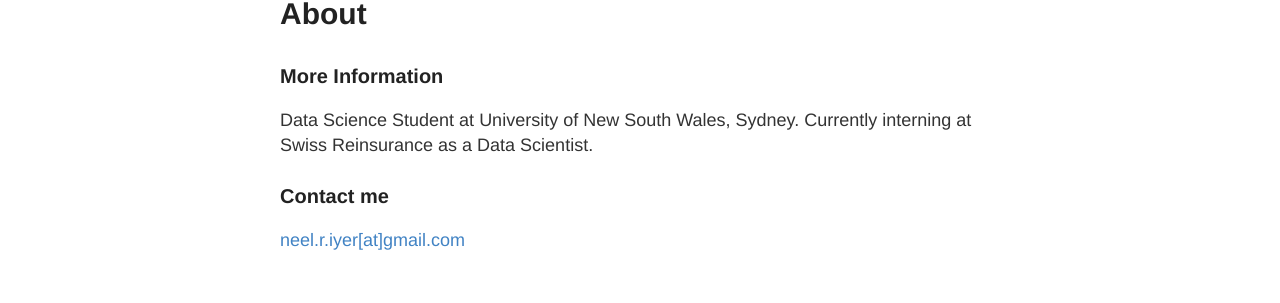
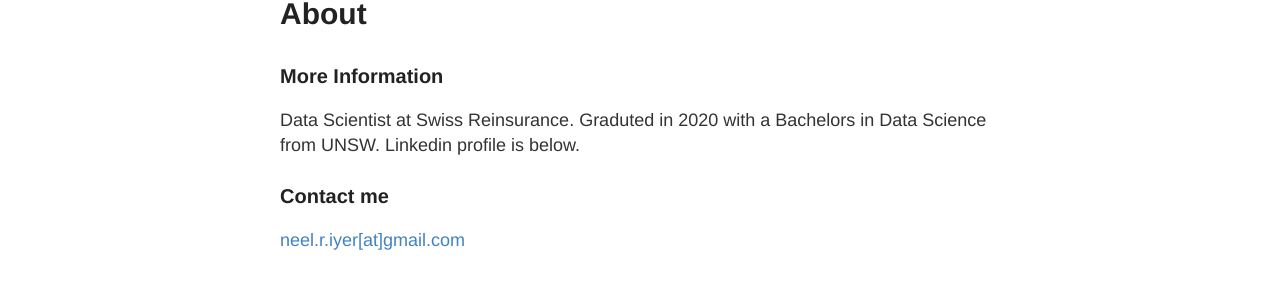
Before and after one commit to neelriyer/neelriyer.github.io, a Jekyll site: the page built from about.md, in a window 1280 px wide. Shown: the part 216-519 px from the top of the page. Built offline with Jekyll 4.4.1, drawn with Linux system fonts in a browser that asks for light colours.

Commit message:
war against resistance

```diff
--- a/about.md
+++ b/about.md
@@ -6,7 +6,7 @@ permalink: /about/
 
 ### More Information
 
-Data Science Student at University of New South Wales, Sydney. Currently interning at Swiss Reinsurance as a Data Scientist.
+Data Scientist at Swiss Reinsurance. Graduted in 2020 with a Bachelors in Data Science from UNSW. Linkedin profile is below.
 
 
 ### Contact me
```
